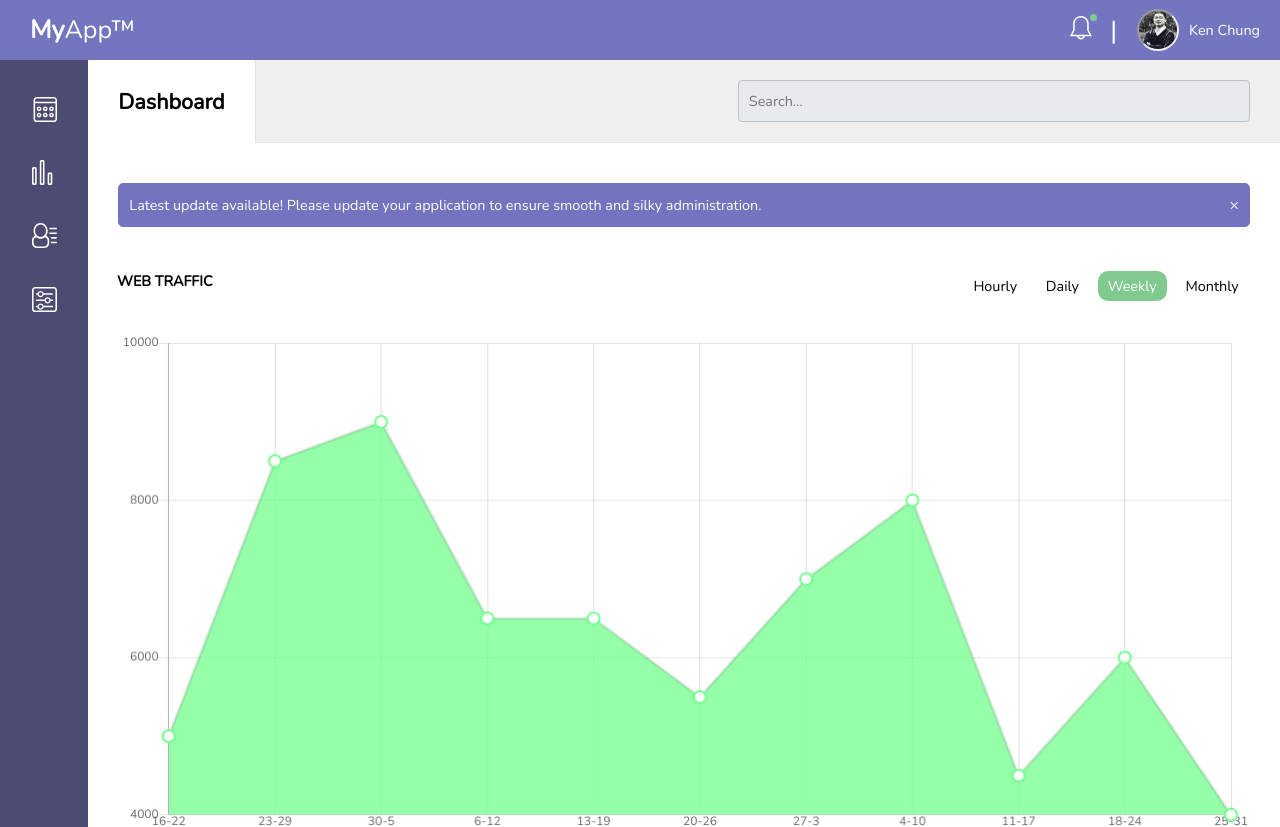
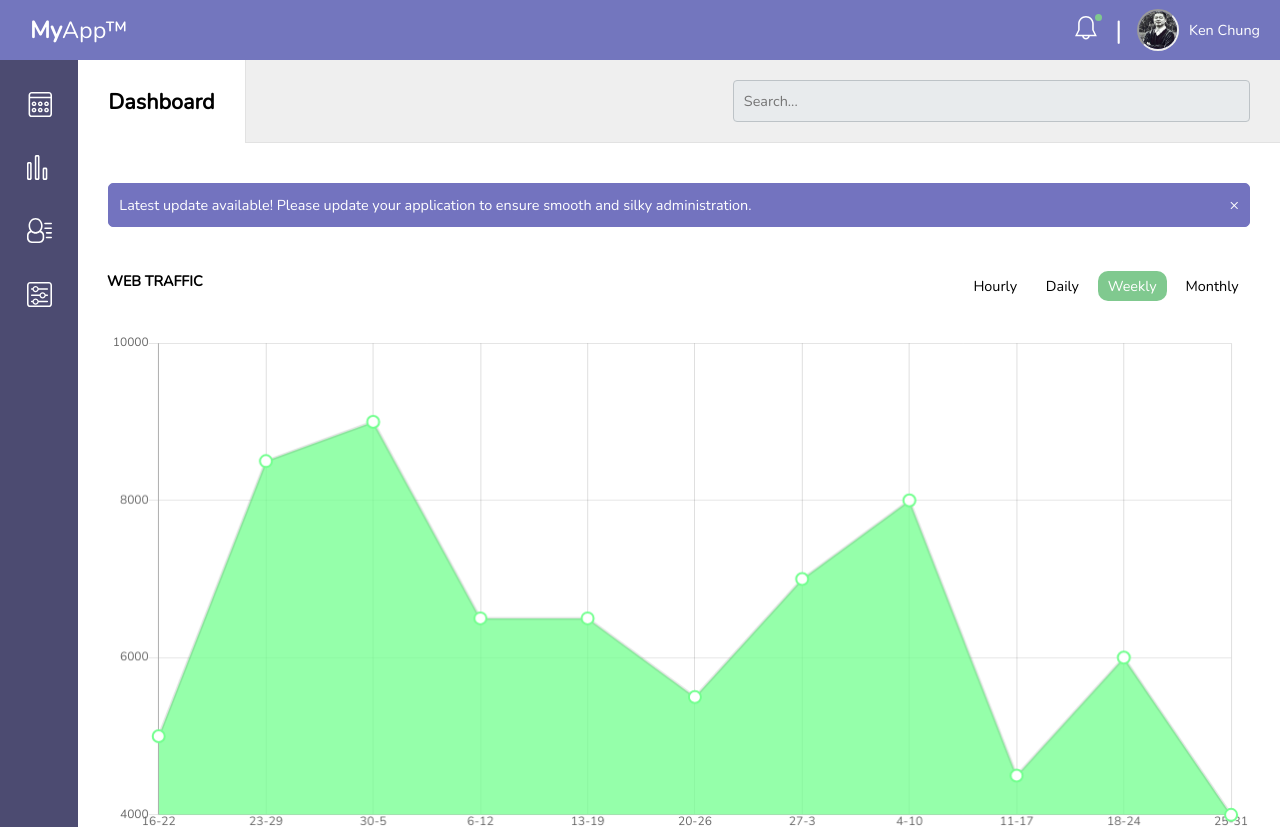
Before and after one commit to R2D2TheGoldGuy/p9-web-application-dashboard, a plain HTML site: page index.html in a window 1280 px wide. Shown: the top 827 px of the page. Drawn offline with nearby package versions, Linux system fonts and the light colour scheme.

Commit message:
Small changes
Inconsistencies with some layout and styles.

```diff
--- a/css/styles.css
+++ b/css/styles.css
@@ -147,7 +147,7 @@ canvas {
   .top-logo {
     align-self: center;
     margin-left: 30px;
-    font-size: 1.75em;
+    font-size: 1.625em;
   }
     @media only screen and (min-width: 768px) {
       .top-logo {
@@ -167,7 +167,7 @@ canvas {
         padding: 0px;
         width: 42px;
         height: auto;
-        margin: 5px 0px 0 20px;
+        margin: 5px 0 0 15px;
       }
     }
   .top-user-name {
@@ -210,7 +210,7 @@ canvas {
       display: flex;
       flex-direction: column;
       justify-content: flex-start;
-      padding: 15px;
+      padding: 10px;
     }
   }
 
```
